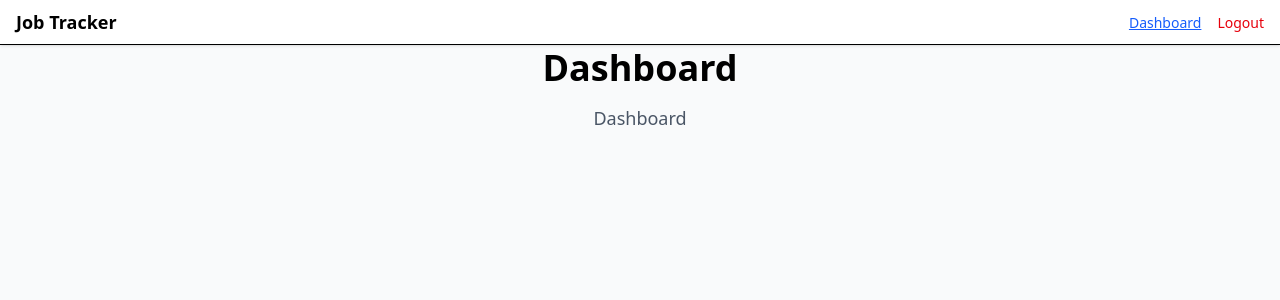
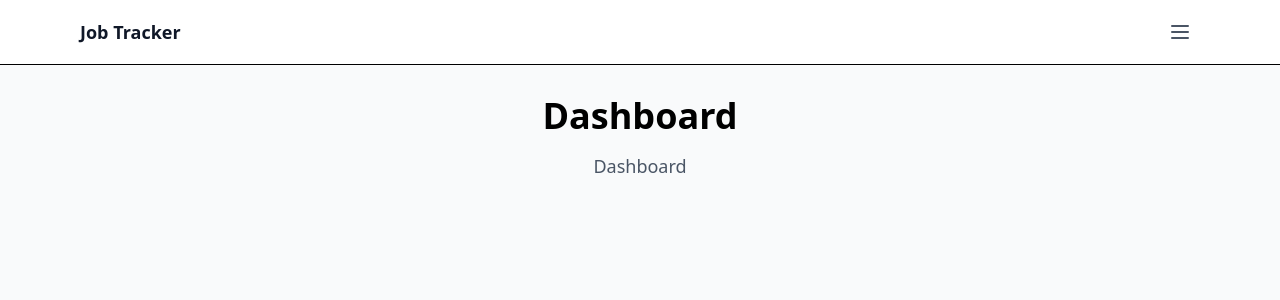
Before and after one commit to elacasse/job-tracker-frontend, a Vue app: page / in a window 1280 px wide. Before the commit this address led to /dashboard. Shown: the top 300 px of the page. Built offline with nearby package versions, Linux system fonts and the light colour scheme; no server answers; sample sign-in values are in the browser's storage.

Commit message:
Dashboard
Signed-off-by: Eric Lacasse <eric@ericlacasse.ca>

```diff
--- a/src/App.vue
+++ b/src/App.vue
@@ -3,10 +3,10 @@ import AppHeader from '@/components/AppHeader.vue'
 </script>
 
 <template>
-  <div class="min-h-screen flex flex-col bg-gray-50">
+  <div class="min-h-screen bg-gray-50">
     <AppHeader />
 
-    <main class="flex-1 p-4">
+    <main class="pt-16">
       <RouterView />
     </main>
   </div>
--- a/src/components/AppHeader.vue
+++ b/src/components/AppHeader.vue
@@ -1,63 +1,72 @@
 <script setup lang="ts">
-import { useRoute } from 'vue-router'
-import { ref, computed } from 'vue'
+import { ref } from 'vue'
+import RightSidebar from '@/components/RightSidebar.vue'
 
-// --- auth state ---
-// You can later replace this with Pinia, but this works perfectly for now.
-const userToken = ref(localStorage.getItem('userToken'))
+const sidebarOpen = ref(false)
 
-// Computed boolean
-const isAuthenticated = computed(() => !!userToken.value)
-
-// Watch for login/logout (custom events or localStorage changes)
-window.addEventListener('storage', () => {
-  userToken.value = localStorage.getItem('userToken')
-})
-
-const route = useRoute()
-
-const links = [
-  { name: 'Dashboard', to: '/dashboard' },
-]
-
-// Simple helper to style the active link
-const isActive = (path: string) => route.path === path
-
-function logout() {
-  localStorage.removeItem('userToken')
-  window.dispatchEvent(new Event('storage'))
-  window.location.href = '/login'
+function openSidebar() {
+  sidebarOpen.value = true
+}
+function closeSidebar() {
+  sidebarOpen.value = false
 }
 </script>
 
 <template>
-  <header class="fixed top-0 inset-x-0 border-b px-4 py-2 flex justify-between items-center bg-white shadow z-30">
-    <h1 class="font-bold text-lg">
-      Job Tracker
-    </h1>
+  <header class="fixed left-0 right-0 top-0 z-30 border-b bg-white">
+    <div class="mx-auto flex h-16 max-w-6xl items-center justify-between px-4">
+      <div class="text-lg font-semibold text-gray-900">
+        Job Tracker
+      </div>
 
-    <nav v-if="isAuthenticated" class="space-x-4">
-      <RouterLink
-        v-for="link in links"
-        :key="link.to"
-        :to="link.to"
-        class="text-sm font-medium"
-        :class="[
-          isActive(link.to)
-            ? 'text-blue-600 underline'
-            : 'text-gray-600 hover:text-blue-600'
-        ]"
+      <!-- Hamburger -->
+      <button
+        type="button"
+        class="rounded-md p-2 text-gray-600 hover:bg-gray-100 hover:text-gray-900 focus:outline-none focus:ring-2 focus:ring-indigo-500"
+        @click="openSidebar"
+        aria-label="Open menu"
+        :aria-expanded="sidebarOpen"
       >
-        {{ link.name }}
-      </RouterLink>
+        <!-- Hamburger icon -->
+        <svg class="h-6 w-6" viewBox="0 0 24 24" fill="none" stroke="currentColor" aria-hidden="true">
+          <path stroke-linecap="round" stroke-linejoin="round" stroke-width="2" d="M4 6h16M4 12h16M4 18h16" />
+        </svg>
+      </button>
+    </div>
+  </header>
 
-      <button
-        v-if="isAuthenticated"
-        @click="logout"
-        class="text-sm font-medium text-red-600 hover:text-red-700"
-      >
-        Logout
-      </button>
-    </nav>
-  </header>
+  <!-- Sidebar -->
+  <RightSidebar v-model="sidebarOpen" title="Navigation">
+    <ul class="space-y-1">
+      <li>
+        <RouterLink
+          to="/dashboard"
+          class="block rounded-md px-3 py-2 text-gray-700 hover:bg-gray-100 hover:text-gray-900"
+          @click="closeSidebar"
+        >
+          Dashboard
+        </RouterLink>
+      </li>
+
+      <li>
+        <RouterLink
+          to="/jobs"
+          class="block rounded-md px-3 py-2 text-gray-700 hover:bg-gray-100 hover:text-gray-900"
+          @click="closeSidebar"
+        >
+          Jobs
+        </RouterLink>
+      </li>
+
+      <li>
+        <RouterLink
+          to="/postings"
+          class="block rounded-md px-3 py-2 text-gray-700 hover:bg-gray-100 hover:text-gray-900"
+          @click="closeSidebar"
+        >
+          Postings
+        </RouterLink>
+      </li>
+    </ul>
+  </RightSidebar>
 </template>
--- /dev/null
+++ b/src/components/RightSidebar.vue
@@ -0,0 +1,97 @@
+<script setup lang="ts">
+import { onMounted, onUnmounted, watch } from 'vue'
+
+const props = defineProps<{
+  modelValue: boolean
+  title?: string
+}>()
+
+const emit = defineEmits<{
+  (e: 'update:modelValue', value: boolean): void
+}>()
+
+function close() {
+  emit('update:modelValue', false)
+}
+
+function onKeydown(e: KeyboardEvent) {
+  if (e.key === 'Escape' && props.modelValue) close()
+}
+
+onMounted(() => window.addEventListener('keydown', onKeydown))
+onUnmounted(() => window.removeEventListener('keydown', onKeydown))
+
+// Optional: prevent body scroll while open
+watch(
+  () => props.modelValue,
+  (open) => {
+    document.body.style.overflow = open ? 'hidden' : ''
+  },
+  { immediate: true }
+)
+</script>
+
+<template>
+  <!-- Backdrop -->
+  <Transition
+    enter-active-class="transition-opacity duration-200"
+    enter-from-class="opacity-0"
+    enter-to-class="opacity-100"
+    leave-active-class="transition-opacity duration-200"
+    leave-from-class="opacity-100"
+    leave-to-class="opacity-0"
+  >
+    <div
+      v-if="modelValue"
+      class="fixed inset-0 z-40 bg-black/40"
+      @click="close"
+      aria-hidden="true"
+    />
+  </Transition>
+
+  <!-- Panel -->
+  <Transition
+    enter-active-class="transition-transform duration-200"
+    enter-from-class="translate-x-full"
+    enter-to-class="translate-x-0"
+    leave-active-class="transition-transform duration-200"
+    leave-from-class="translate-x-0"
+    leave-to-class="translate-x-full"
+  >
+    <aside
+      v-if="modelValue"
+      class="fixed right-0 top-0 z-50 h-dvh w-80 max-w-[85vw] bg-white shadow-xl"
+      role="dialog"
+      aria-modal="true"
+      :aria-label="title ?? 'Menu'"
+      @click.stop
+    >
+      <div class="flex items-center justify-between border-b px-4 py-3">
+        <h2 class="text-base font-semibold text-gray-900">
+          {{ title ?? 'Menu' }}
+        </h2>
+
+        <button
+          type="button"
+          class="rounded-md p-2 text-gray-600 hover:bg-gray-100 hover:text-gray-900 focus:outline-none focus:ring-2 focus:ring-indigo-500"
+          @click="close"
+          aria-label="Close menu"
+        >
+          <!-- X icon -->
+          <svg class="h-5 w-5" viewBox="0 0 20 20" fill="currentColor" aria-hidden="true">
+            <path
+              fill-rule="evenodd"
+              d="M4.293 4.293a1 1 0 011.414 0L10 8.586l4.293-4.293a1 1 0 111.414 1.414L11.414 10l4.293 4.293a1 1 0 01-1.414 1.414L10 11.414l-4.293 4.293a1 1 0 01-1.414-1.414L8.586 10 4.293 5.707a1 1 0 010-1.414z"
+              clip-rule="evenodd"
+            />
+          </svg>
+        </button>
+      </div>
+
+      <nav class="px-2 py-3">
+        <!-- Put your links here -->
+        <slot />
+      </nav>
+    </aside>
+  </Transition>
+</template>
--- a/src/router/index.ts
+++ b/src/router/index.ts
@@ -8,19 +8,16 @@ const router = createRouter({
   routes: [
     {
       path: '/',
-      redirect: '/dashboard',
+      name: 'Dashboard',
+      component: DashboardView,
+      meta: { requiresAuth: true }, // authenticated only,
+      alias: '/dashboard', // optional: keep old URL working
     },
     {
       path: '/login',
       name: 'login',
       component: LoginView,
       meta: { guestOnly: true }, // only for unauthenticated users
-    },
-    {
-      path: '/dashboard',
-      name: 'dashboard',
-      component: DashboardView,
-      meta: { requiresAuth: true }, // authenticated only
     },
     // add other authenticated pages here (all with requiresAuth: true)
     // {
--- a/vite.config.ts
+++ b/vite.config.ts
@@ -1,10 +1,27 @@
 import { fileURLToPath, URL } from 'node:url'
 
-import { defineConfig } from 'vite'
+import { defineConfig, loadEnv } from 'vite'
 import vue from '@vitejs/plugin-vue'
 import vueDevTools from 'vite-plugin-vue-devtools'
 
-export default defineConfig({
+export default defineConfig(({ mode }) => {
+  // Load env vars from .env, .env.development, .env.development.local, etc.
+  const env = loadEnv(mode, process.cwd(), '')
+
+  // If VITE_BASE_URL is like "http://job-tracker.test"
+  // extract just the hostname for allowedHosts
+  let allowedHost: string | true = true
+
+  if (env.VITE_BASE_URL) {
+    try {
+      const url = new URL(env.VITE_BASE_URL)
+      allowedHost = url.hostname // e.g. "job-tracker.test"
+    } catch {
+      // If it's not a valid URL, ignore and keep allowedHost = true
+    }
+  }
+
+  return {
     plugins: [
       vue(),
       vueDevTools(),
@@ -14,13 +31,11 @@ export default defineConfig({
         '@': fileURLToPath(new URL('./src', import.meta.url))
       },
     },
-
     server: {
-    host: true,                  // allow external access (Docker)
-    port: 5173,                  // Vite dev port
-    strictPort: true,            // don't switch ports
-    allowedHosts: [
-      import.meta.env.VITE_BASE_URL,        // 👈 REQUIRED
-    ],
+      host: true,
+      port: 5173,
+      strictPort: true,
+      allowedHosts: allowedHost,
     },
+  }
 })
```
Also changed, not shown: package.json (+15 -15 lines), 2 other files (tests, documents, lock files or other folders). Lines whose indentation alone changed are shown as unchanged.
